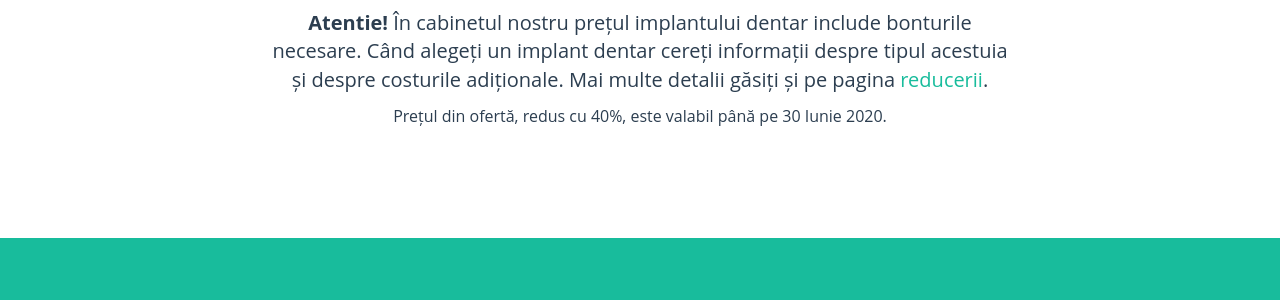
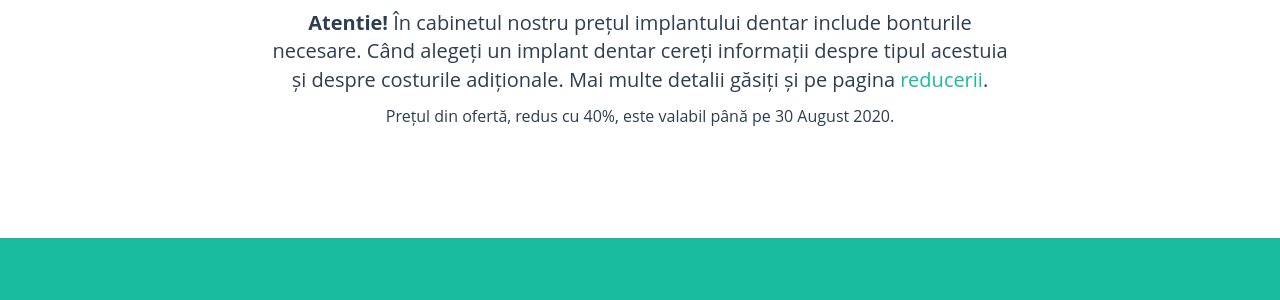
Before and after one commit to littledentgopo/offerdent, a Jekyll site: the page built from index.html, in a window 1280 px wide and 900 px high, scrolled down 1364 px. Shown: the part 155-455 px from the top of the window. Built offline with Jekyll 4.4.1, drawn with Linux system fonts in a browser that asks for light colours; comment, search, counter and statistics services are not loaded.

Commit message:
update expiry

```diff
--- a/_config.yml
+++ b/_config.yml
@@ -28,8 +28,8 @@ contact:
 
 
 offer:
-    expirydate: 30 Iunie 2020
-    extramonth: Septembrie 2018
+    expirydate: 30 August 2020
+    extramonth: Septembrie 2020
 
 
 permalink: none
```
